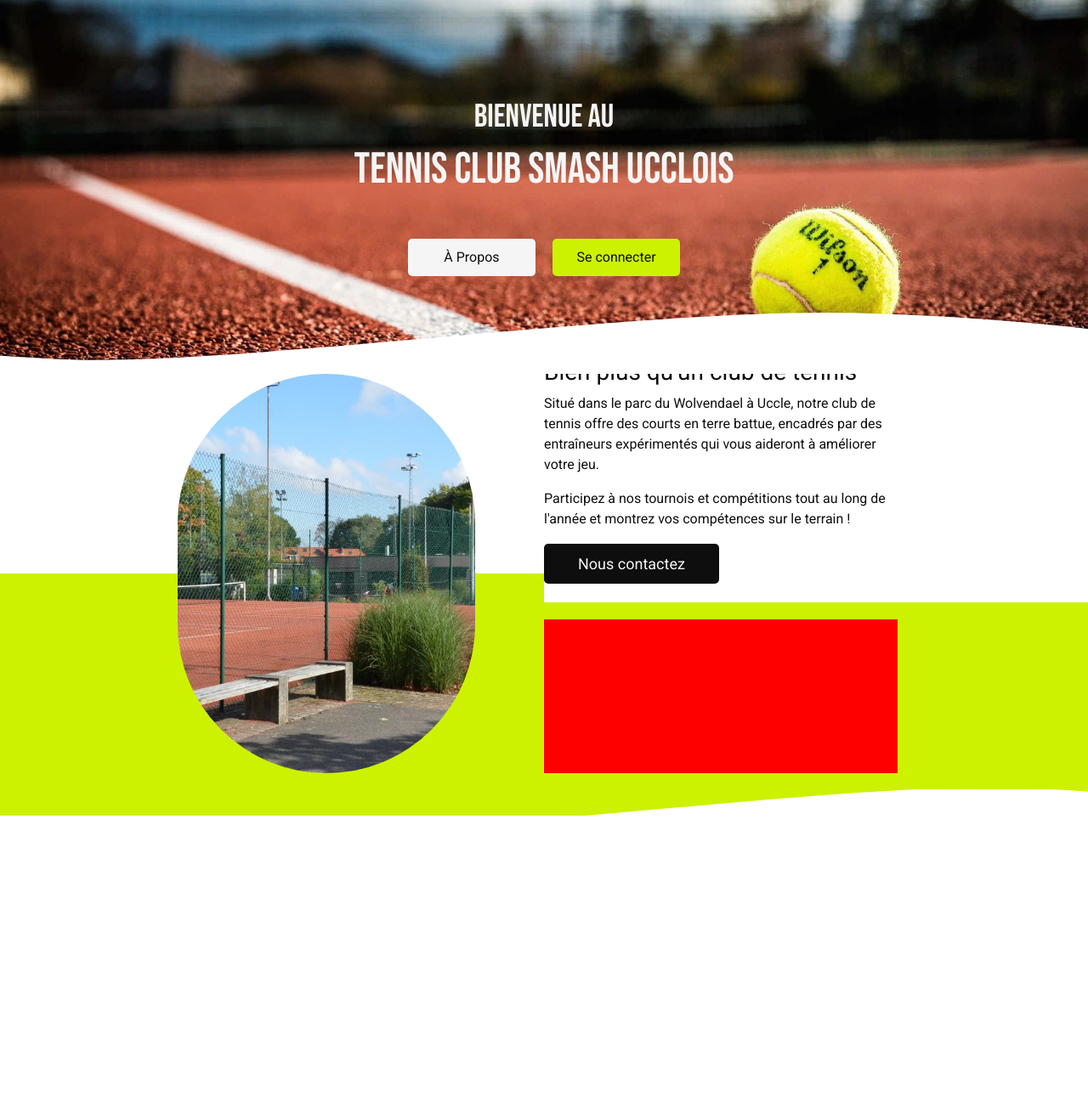
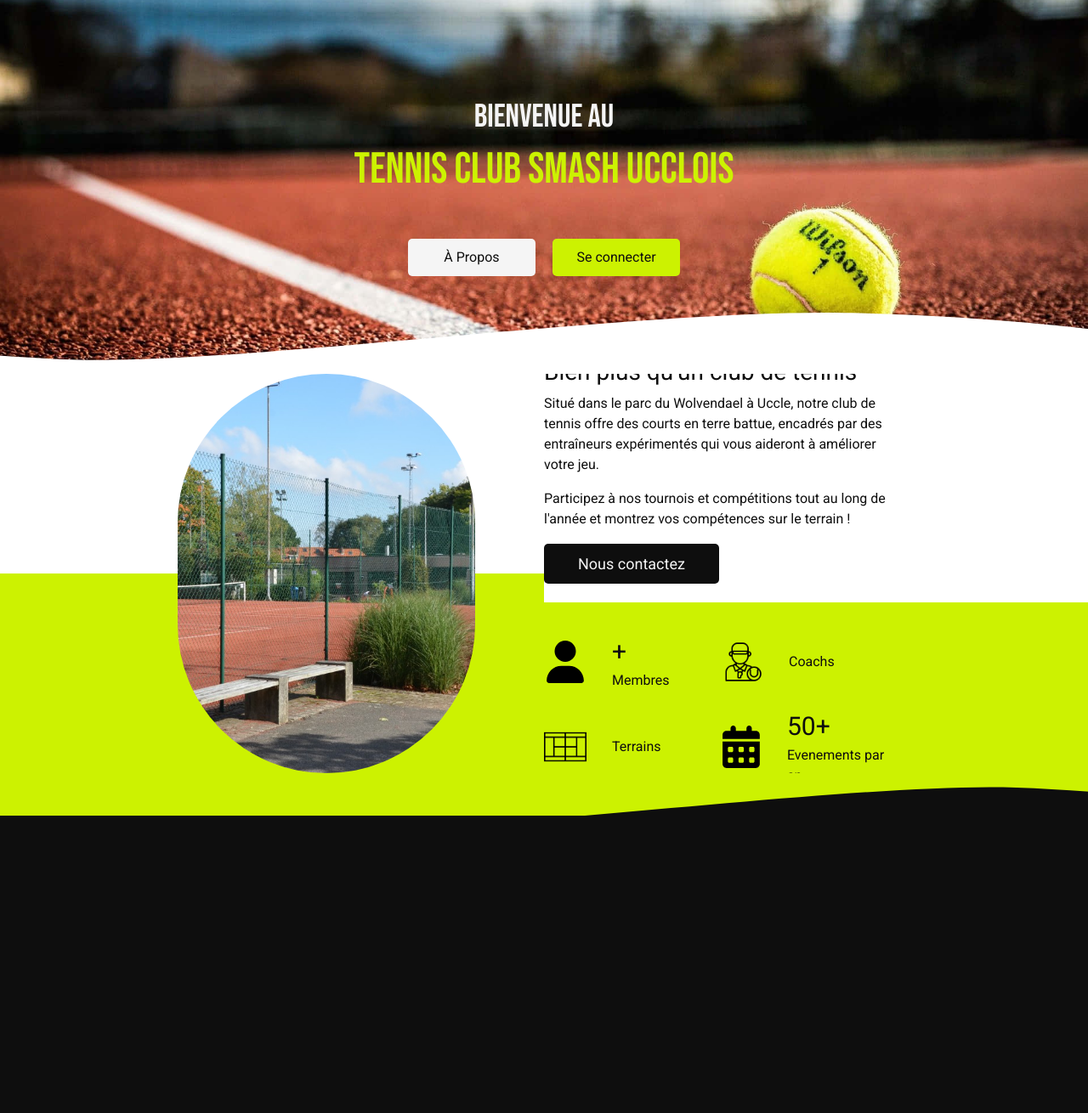
Before and after one commit to AntoineRSCL/Tennis_TFE, a Symfony app: template templates/home.html.twig in a window 1280 px wide. Shown: the part 125-1435 px from the top of the page at 85% size. Before the commit the page ends 1085 px from the top, so only its background shows below. Run offline with Twig, Linux system fonts and the light colour scheme; the template is opened without the code that fills it, so the values that code supplies are empty; style sheets or scripts are compiled from the project's sources; some libraries are stand-ins or nearby versions.

Commit message:
StatHome

```diff
--- a/assets/styles/pages/home.scss
+++ b/assets/styles/pages/home.scss
@@ -31,6 +31,7 @@
           font-size: 4vw;
           text-align: center;
           margin-bottom: 50px;
+          color: $yellow;
           @media all and (max-width:900px) {
             font-size: 40px;
           }
@@ -130,7 +131,7 @@
         width: 100%;
         height: 50px;
         bottom: -50px;
-        z-index: 10;
+        z-index: 50;
         transform: rotate(180deg);
 
         &::before{
@@ -178,13 +179,48 @@
           .statContainer{
             width: 65%;
             height: 200px;
-            background-color: red;
             margin-top: 20px;
+            @include flex(column);
             @media all and (max-width:1200px) {
               width: 90%;
+            }
+            .statsUp, .statsDown{
+              width: 100%;
+              flex: 1;
+              @include flex(row);
+              .stat{
+                flex: 1;
+                height: 100%;
+                @include flex(row);
+                justify-content: start;
+                gap: 30px;
+                .logoStat{
+                  width: 50px;
+                  height: 50px;
+                  img, svg{
+                    width: 100%;
+                    height: 100%;
+                    object-fit: cover;
+                  }
+                }
+                .textStat{
+                  @include flex(column);
+                  align-items: start;
+                  color: $black;
+                  .numberStat{
+                    font-size: 30px;
+                  }
+                }
+              }
             }
           }
         }
       }
     }
+    .newsHome{
+      width: 100%;
+      height: 50vh;
+      background-color: $black;
+      position: relative;
+    }
 }
--- a/templates/home.html.twig
+++ b/templates/home.html.twig
@@ -41,12 +41,52 @@
                 </div>
                 <div class="statStats">
                     <div class="statContainer">
-
+                        <div class="statsUp">
+                            <div class="stat">
+                                <div class="logoStat">
+                                    <svg xmlns="http://www.w3.org/2000/svg" viewBox="0 0 448 512"><path d="M224 256A128 128 0 1 0 224 0a128 128 0 1 0 0 256zm-45.7 48C79.8 304 0 383.8 0 482.3C0 498.7 13.3 512 29.7 512l388.6 0c16.4 0 29.7-13.3 29.7-29.7C448 383.8 368.2 304 269.7 304l-91.4 0z"/></svg>
+                                </div>
+                                <div class="textStat">
+                                    <span class="numberStat">{{ totalMembers }}+</span>
+                                    <span>Membres</span>
+                                </div>
+                            </div>
+                            <div class="stat">
+                                <div class="logoStat">
+                                    <img src="/images/coach.png" alt="SVG coach de tennis">
+                                </div>
+                                <div class="textStat">
+                                    <span class="numberStat">{{ totalCoaches }}</span>
+                                    <span>Coachs</span>
+                                </div>
+                            </div>
+                        </div>
+                        <div class="statsDown">
+                            <div class="stat">
+                                <div class="logoStat">
+                                    <img src="/images/tennis-court.png" alt="SVG terrain de tennis">
+                                </div>
+                                <div class="textStat">
+                                    <span class="numberStat">{{ totalCourts }}</span>
+                                    <span>Terrains</span>
+                                </div>
+                            </div>
+                            <div class="stat">
+                                <div class="logoStat">
+                                    <svg xmlns="http://www.w3.org/2000/svg" viewBox="0 0 448 512"><path d="M128 0c17.7 0 32 14.3 32 32l0 32 128 0 0-32c0-17.7 14.3-32 32-32s32 14.3 32 32l0 32 48 0c26.5 0 48 21.5 48 48l0 48L0 160l0-48C0 85.5 21.5 64 48 64l48 0 0-32c0-17.7 14.3-32 32-32zM0 192l448 0 0 272c0 26.5-21.5 48-48 48L48 512c-26.5 0-48-21.5-48-48L0 192zm64 80l0 32c0 8.8 7.2 16 16 16l32 0c8.8 0 16-7.2 16-16l0-32c0-8.8-7.2-16-16-16l-32 0c-8.8 0-16 7.2-16 16zm128 0l0 32c0 8.8 7.2 16 16 16l32 0c8.8 0 16-7.2 16-16l0-32c0-8.8-7.2-16-16-16l-32 0c-8.8 0-16 7.2-16 16zm144-16c-8.8 0-16 7.2-16 16l0 32c0 8.8 7.2 16 16 16l32 0c8.8 0 16-7.2 16-16l0-32c0-8.8-7.2-16-16-16l-32 0zM64 400l0 32c0 8.8 7.2 16 16 16l32 0c8.8 0 16-7.2 16-16l0-32c0-8.8-7.2-16-16-16l-32 0c-8.8 0-16 7.2-16 16zm144-16c-8.8 0-16 7.2-16 16l0 32c0 8.8 7.2 16 16 16l32 0c8.8 0 16-7.2 16-16l0-32c0-8.8-7.2-16-16-16l-32 0zm112 16l0 32c0 8.8 7.2 16 16 16l32 0c8.8 0 16-7.2 16-16l0-32c0-8.8-7.2-16-16-16l-32 0c-8.8 0-16 7.2-16 16z"/></svg>
+                                </div>
+                                <div class="textStat">
+                                    <span class="numberStat">50+</span>
+                                    <span>Evenements par an</span>
+                                </div>
+                            </div>
+                        </div>
                     </div>
                 </div>
             </div>
             <div class="shapedividers_com-9608"></div>
         </div>
+        <div class="newsHome"></div>
     </div>
 {% endblock %}
 
```
Also changed, not shown: public/images/coach.png (added), public/images/tennis-court.png (added).
